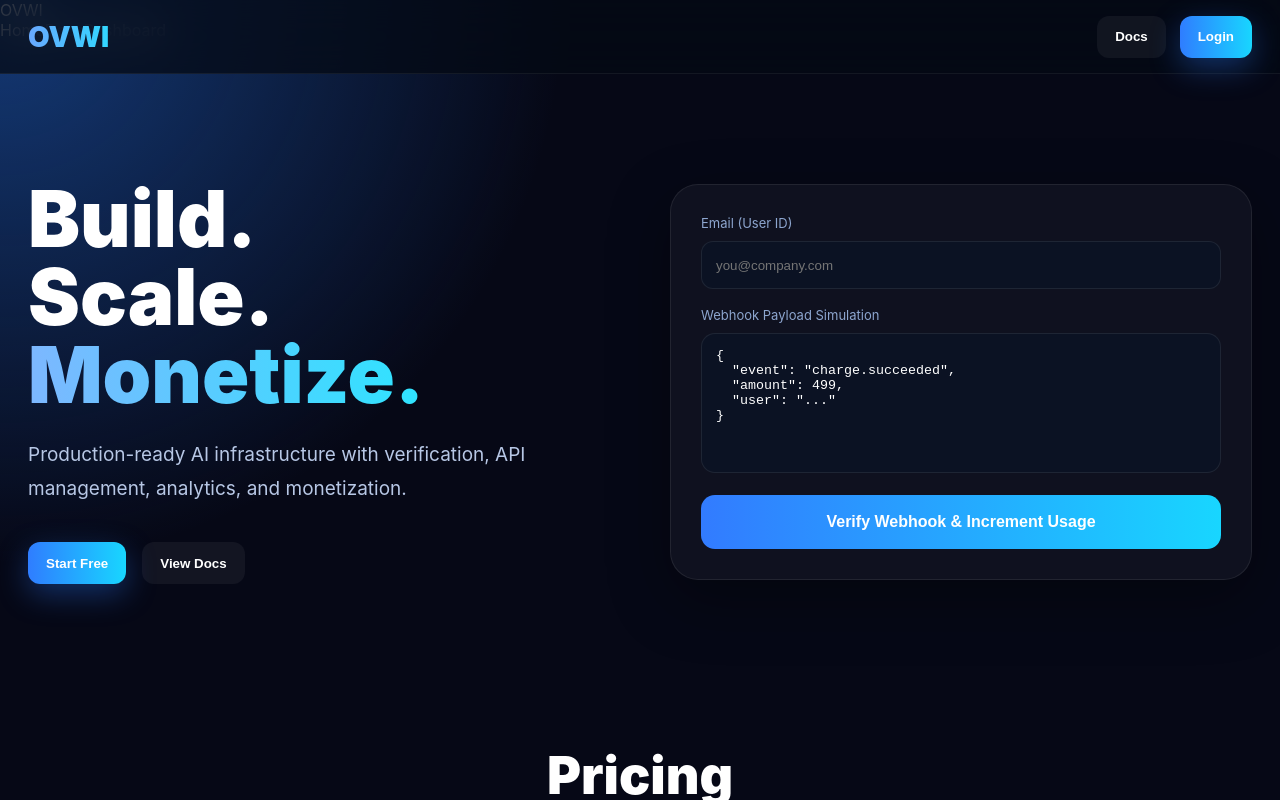
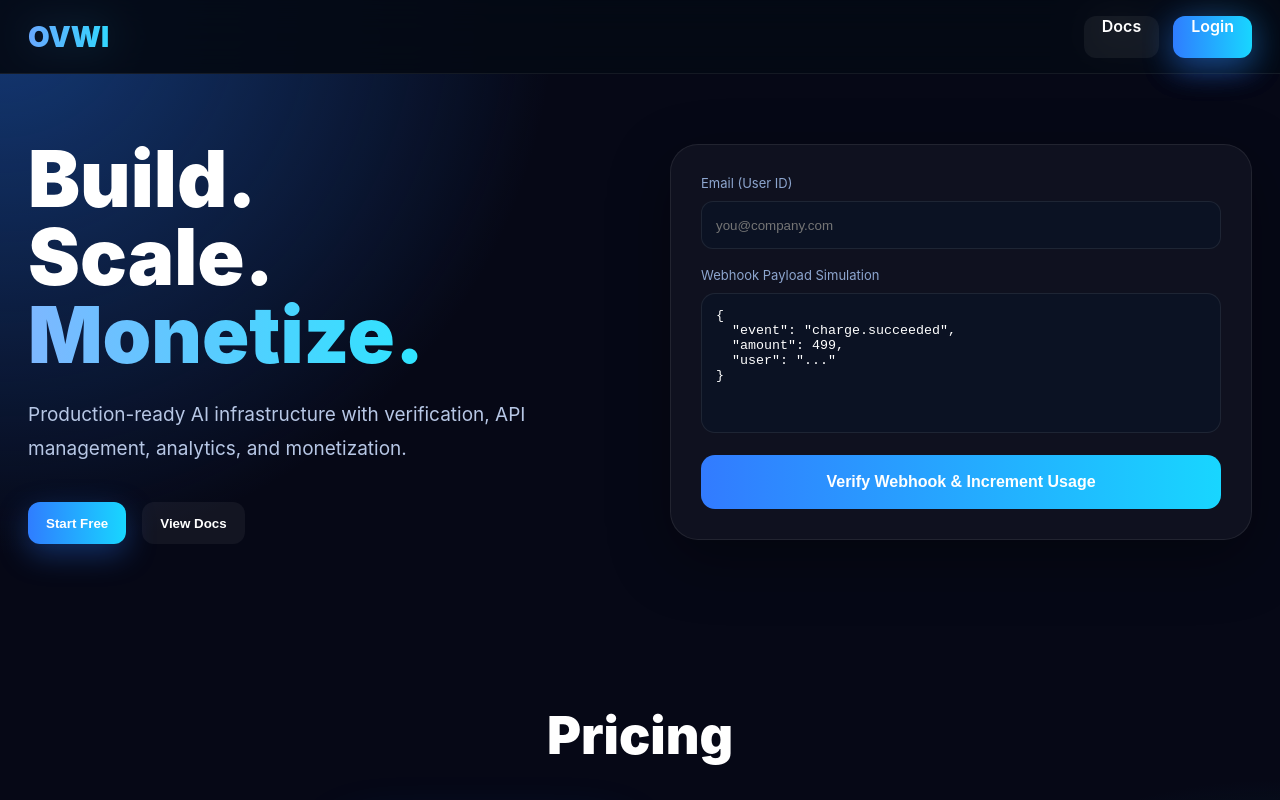
Before and after one commit to aydncy/ovwi-ui, a Next.js app: page / in a window 1280 px wide. Shown: the top 800 px of the page. Built offline with nearby package versions, Linux system fonts and the light colour scheme.

Commit message:
fix: real theme restore (layout + navbar + ui)

```diff
--- a/app/components/Navbar.tsx
+++ b/app/components/Navbar.tsx
@@ -1,47 +1,47 @@
 'use client';
+
 import { useEffect, useState } from 'react';
-import { safeSupabase as supabase } from '@/lib/supabase-safe';
+import { supabase } from '@/lib/supabase-browser';
 
 export default function Navbar() {
   const [loggedIn, setLoggedIn] = useState(false);
 
   useEffect(() => {
-    const initAuth = async () => {
-      try {
-        const { data } = await supabase!.auth.getSession();
-        setLoggedIn(!!data.session);
+    supabase.auth.getSession().then(({ data }) => {
+      setLoggedIn(!!data.session);
+    });
 
-        const { data: { subscription } } = supabase!.auth.onAuthStateChange((_e: string, session: any) => {
-          setLoggedIn(!!session);
-        });
-        return () => subscription?.unsubscribe();
-      } catch (e) {
-        console.error("Auth init error", e);
-      }
-    };
-    initAuth();
+    const { data: { subscription } } = supabase.auth.onAuthStateChange((_e: any, session: any) => {
+      setLoggedIn(!!session);
+    });
+
+    return () => subscription.unsubscribe();
   }, []);
 
   const logout = async () => {
-    await supabase!.auth.signOut();
+    await supabase.auth.signOut();
     window.location.href = '/';
   };
 
   return (
     <div className="navbar">
       <div className="nav-inner">
-        <a href="/" className="brand">OVWI</a>
+
+        <div className="brand">OVWI</div>
+
         <div className="nav-links">
-          <a href="/docs"><button className="nav-btn">Docs</button></a>
+          <a href="/docs" className="nav-btn">Docs</a>
+
           {loggedIn ? (
             <>
-              <a href="/dashboard"><button className="nav-btn">Dashboard</button></a>
-              <button onClick={logout} className="nav-btn primary-btn">Logout</button>
+              <a href="/dashboard" className="nav-btn primary-btn">Dashboard</a>
+              <button onClick={logout} className="nav-btn">Logout</button>
             </>
           ) : (
-            <a href="/auth/login"><button className="nav-btn primary-btn">Login</button></a>
+            <a href="/auth/login" className="nav-btn primary-btn">Login</a>
           )}
         </div>
+
       </div>
     </div>
   );
--- a/app/layout.tsx
+++ b/app/layout.tsx
@@ -1,38 +1,22 @@
 import './globals.css';
-import Link from 'next/link';
-import type { ReactNode } from 'react';
+import type { Metadata } from 'next';
+import Navbar from './components/Navbar';
 
-export default function RootLayout({ children }: { children: ReactNode }) {
+export const metadata: Metadata = {
+  title: 'OVWI',
+  description: 'AI infrastructure platform',
+};
+
+export default function RootLayout({
+  children,
+}: {
+  children: React.ReactNode;
+}) {
   return (
     <html lang="en">
-      <body className="bg-[#020617] text-white">
-
-        <div className="min-h-screen relative overflow-hidden">
-
-          {/* gradient */}
-          <div className="absolute inset-0 bg-gradient-to-br from-[#020617] via-[#081226] to-[#020617]" />
-
-          {/* glow */}
-          <div className="absolute top-[-200px] left-1/2 w-[800px] h-[800px] bg-cyan-500/30 blur-[140px] -translate-x-1/2" />
-
-          {/* navbar */}
-          <nav className="relative z-10 flex justify-between items-center px-8 py-4 border-b border-white/10">
-            <div className="text-xl font-bold text-cyan-400">OVWI</div>
-
-            <div className="flex gap-6 text-sm">
-              <Link href="/" className="hover:text-cyan-400">Home</Link>
-              <Link href="/docs" className="hover:text-cyan-400">Docs</Link>
-              <Link href="/dashboard" className="hover:text-cyan-400">Dashboard</Link>
-            </div>
-          </nav>
-
-          {/* content */}
-          <div className="relative z-10">
-            {children}
-          </div>
-
-        </div>
-
+      <body>
+        <Navbar />
+        {children}
       </body>
     </html>
   );
```
Also changed, not shown: app/auth/login/page.tsx (+17 -11 lines), app/dashboard/page.tsx (+39 -13 lines).
